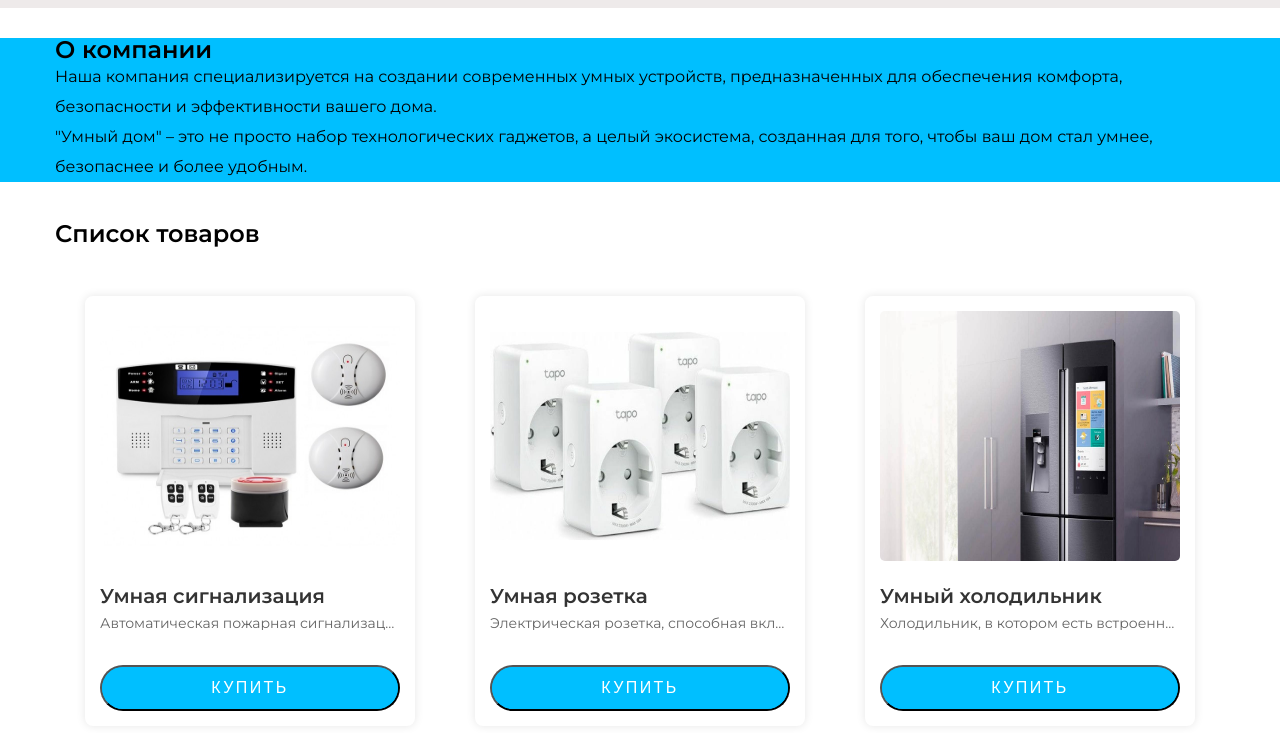
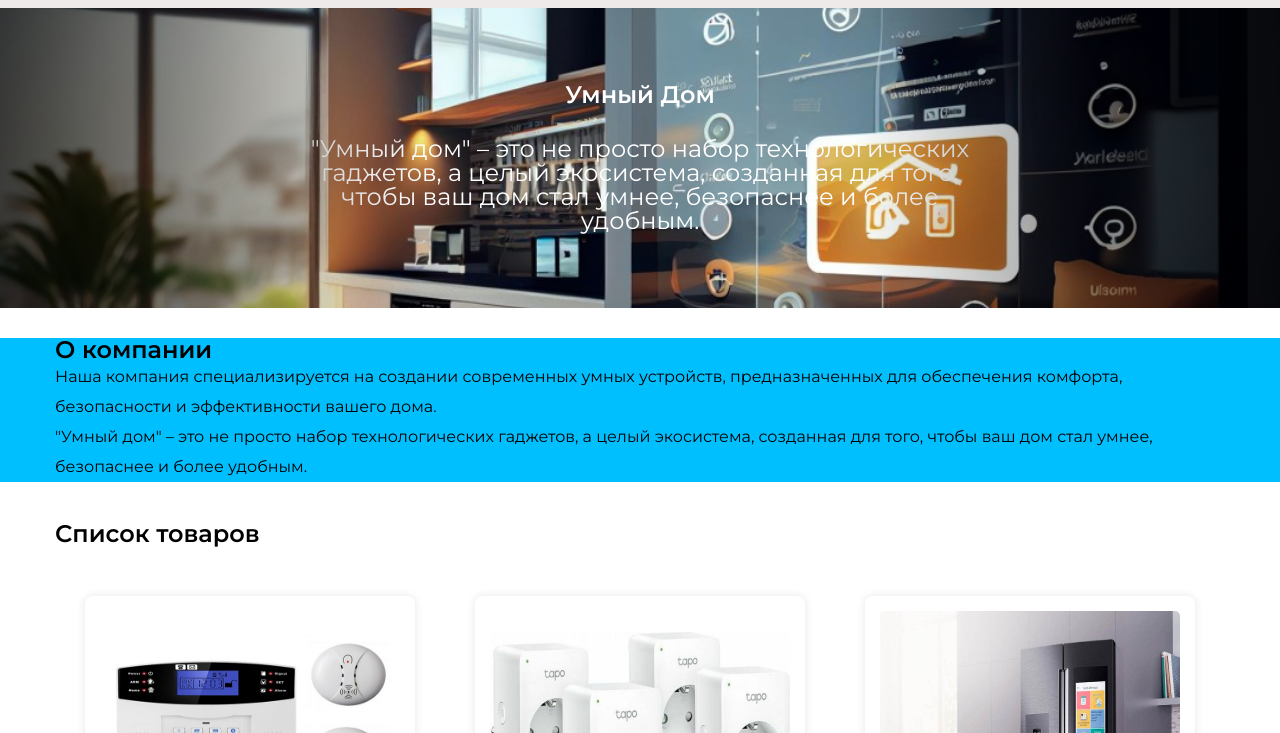
Before and after one commit to artkriukov/smart_home, a plain HTML site: page index.html in a window 1280 px wide. Shown: the part 67-800 px from the top of the page. Drawn offline with Linux system fonts and the light colour scheme.

Commit message:
feat: add new background at header

```diff
--- a/index.html
+++ b/index.html
@@ -25,12 +25,18 @@
                 </nav>
             </div>
         </div>
+        <div class="header_descr header_img">
+            <h1 class="header_title">Умный Дом</h1>
+            <p class="header_text">
+                "Умный дом" – это не просто набор технологических гаджетов, а целый экосистема, созданная для того, чтобы ваш дом стал умнее, безопаснее и более удобным.
+            </p>
+        </div>
     </header>
 
     <main>
         <section class="about_company">
             <div class="container">
-                <h1 class="title">О компании</h1>
+                <h2 class="title">О компании</h2>
                 <div class="about_company_container">
                     <p class="about_company_text">
                         Наша компания специализируется на создании современных умных устройств, предназначенных для обеспечения комфорта, безопасности и эффективности вашего дома. <br>
--- a/style.css
+++ b/style.css
@@ -3,8 +3,20 @@
     max-width: 1170px;
     margin: auto;
 }
+.title{
+    font-weight: 600;
+    font-size: 24px;
+}
+.header_title{
+    text-align: center;
+    font-size: 24px;
+    color: #fff;
+    font-weight: 600;
+
+}
 .header{
     background-color: #EEEAEA;
+    font-family: "Montserrat", sans-serif;
 }
 .menu__body{
     display: flex;
@@ -39,13 +51,46 @@
 .menu__link:hover:after{
     width: 100%;
 }
+.header_img {
+    position: relative;
+    background-image: url('img/background.jpeg');
+    background-size: cover;
+    background-position: center;
+    background-repeat: no-repeat;
+    height: 300px;
+    color: #ffffff;
+}
+
+.header_img::before {
+    content: "";
+    position: absolute;
+    top: 0;
+    right: 0;
+    bottom: 0;
+    left: 0;
+    background: linear-gradient(to right, rgba(0, 0, 0, 0.7), transparent, transparent, rgba(0, 0, 0, 0.7));
+
+}
+
+.header_descr {
+    display: flex;
+    flex-direction: column;
+    justify-content: center;
+    align-items: center;
+    z-index: 2;
+}
+.header_text{
+    color: #fff;
+    text-align: center;
+    max-width: 700px;
+    padding-top: 30px;
+    font-size: 24px;
+}
+
 
 
                                             /* about_company */
-.title{
-    font-weight: 600;
-    font-size: 24px;
-}
+
 .about_company{
     font-family: "Montserrat", sans-serif;
     width: 100%;
```
Also changed, not shown: img/background.jpeg (added).
